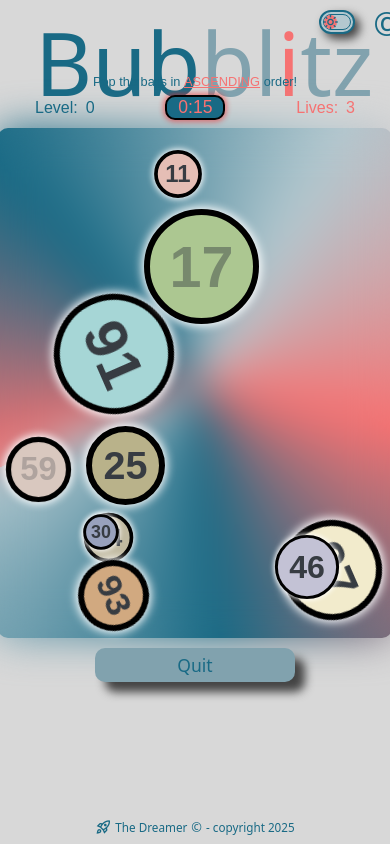
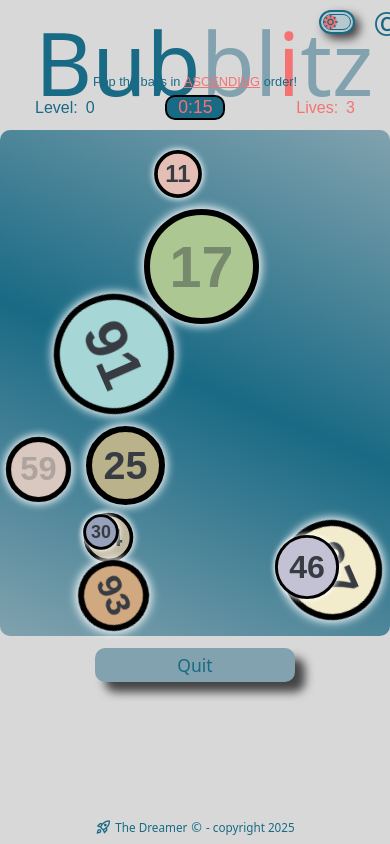
Before and after one commit to Blynx03/bubblitz, a React (Vite) app: page /bubblitz/play in a window 390 px wide. Built offline with nearby package versions, Linux system fonts and the light colour scheme; a web font is replaced by a local one.

Commit message:
removed pseudo animations, filter to improve performance on mobile screen

```diff
--- a/src/App.css
+++ b/src/App.css
@@ -565,6 +565,7 @@
   z-index: 0;
 }
 
+@media screen and (min-width: 767px) {
   .demo-container::before, .demo-container::after, .play-area-container::before, .play-area-container::after {
     content: '';
     position: absolute;
@@ -575,12 +576,14 @@
     animation: spin 8s linear infinite;
   }
 
+
   /* .play-area-container::before, .play-area-container::after {
     z-index: -2;
   } */
 
   .demo-container::after, .play-area-container::after {
     filter: blur(20px);
+  }
 }
 
 @property --deg {
@@ -731,6 +734,14 @@
   height: 65%;
   }
 
+  .timer-container {
+    animation: none;
+  }
+
+  .play-area-container::before, .play-area-container::after {
+
+  }
+
   .play-area-container {
     margin-top: 10px;
   }
```
Lines whose indentation alone changed are shown as unchanged.
